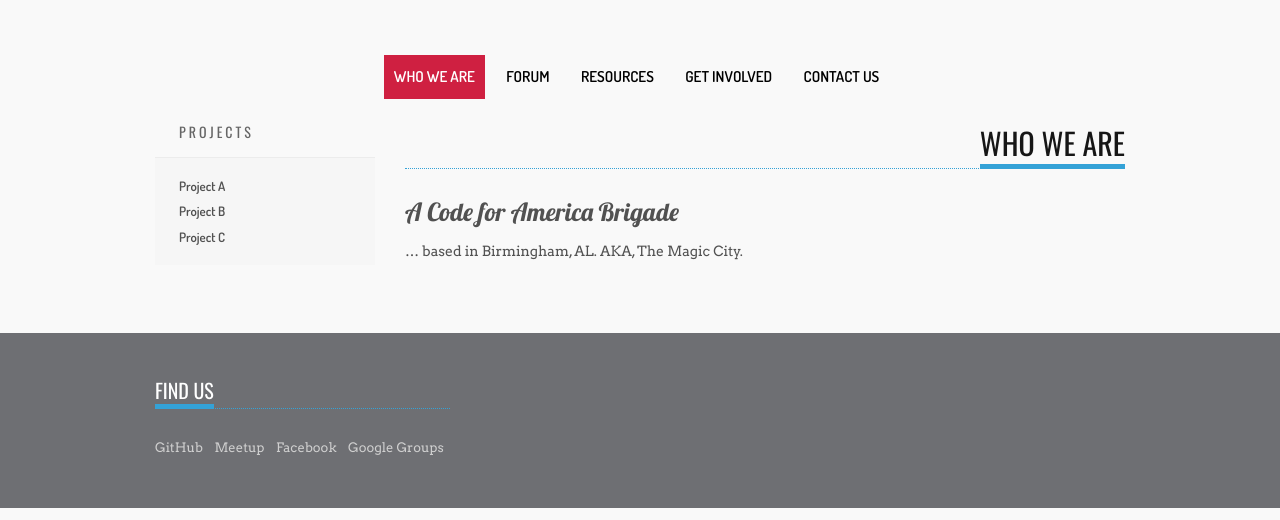
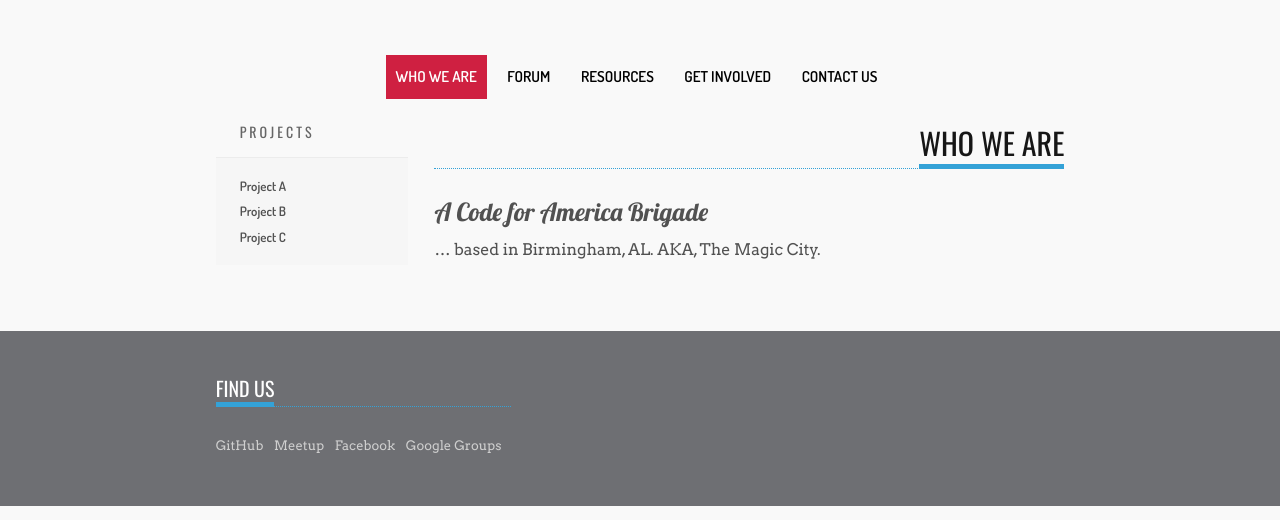
Before and after one commit to codeforbirmingham/codeforbirmingham.github.io, a Jekyll site: the page built from index.md, in a window 1280 px wide. Shown: the part 437-957 px from the top of the page. Built offline with Jekyll 4.4.1, drawn with Linux system fonts in a browser that asks for light colours.

Commit message:
Use same font for non-p, non-span elements.

```diff
--- a/css/main.css
+++ b/css/main.css
@@ -1,5 +1,9 @@
 body {
+    font-family: "Arvo", sans-serif;
+    font-size: 14px;
+    line-height: 28px;
     background: #f9f9f9;
+    color: #515151;
 }
 
 h1 {
@@ -9,14 +13,6 @@
 h2 {
     font-family: "Lobster", sans-serif;
     font-size: 25px;
-    color: #515151;
-}
-
-p,
-span {
-    font-family: "Arvo", sans-serif;
-    font-size: 14px;
-    line-height: 28px;
     color: #515151;
 }
 
```
